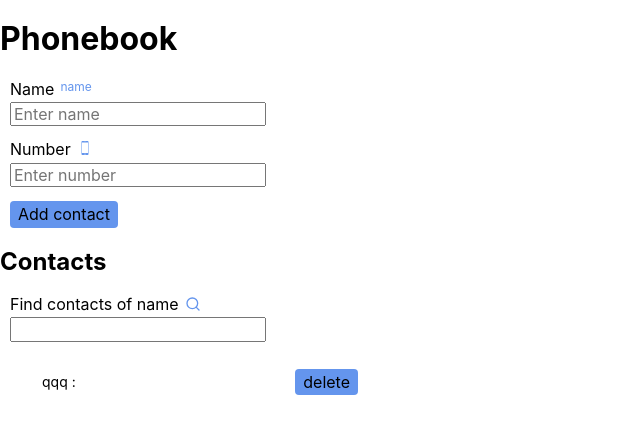
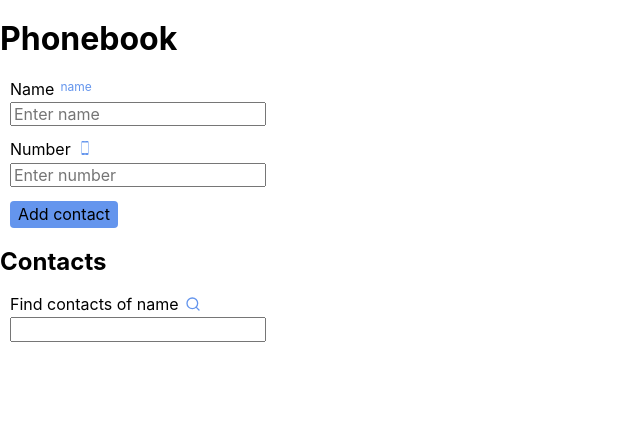
Before and after one commit to SerhiyStepanov/goit-react-hw-02-phonebook, a React (Create React App) app: page / in a window 1280 px wide. Shown: the top 434 px of the page, without its empty margins (0-640 px from the left). Built offline with nearby package versions, Linux system fonts and the light colour scheme.

Commit message:
work  from alert

```diff
--- a/src/App.js
+++ b/src/App.js
@@ -7,7 +7,7 @@ import ContactList from "./components/ContactList";
 
 export default class App extends Component {
   state = {
-    contacts: [{ name: "qqq" }],
+    contacts: [],
     filter: "",
   };
 
```
